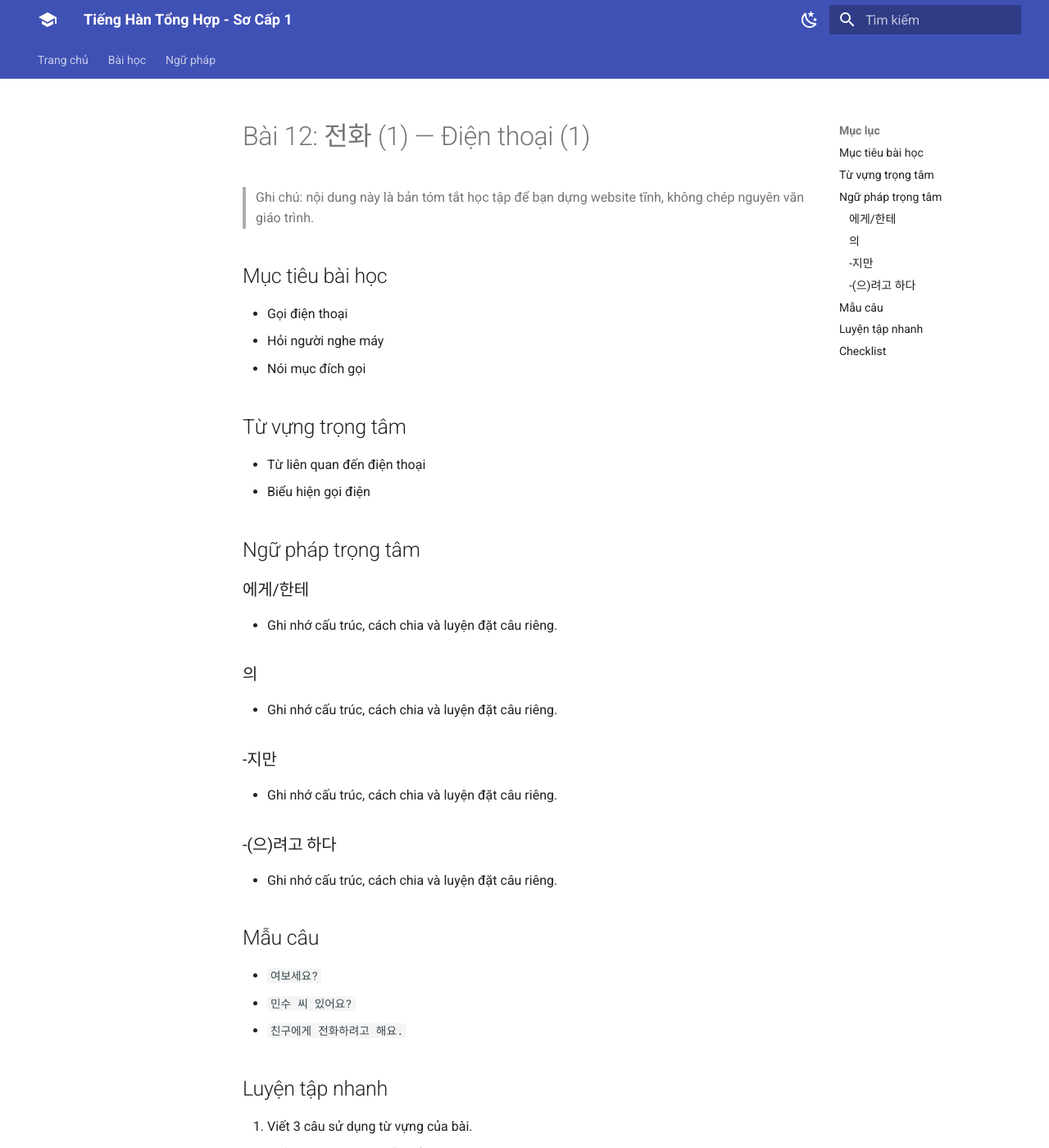
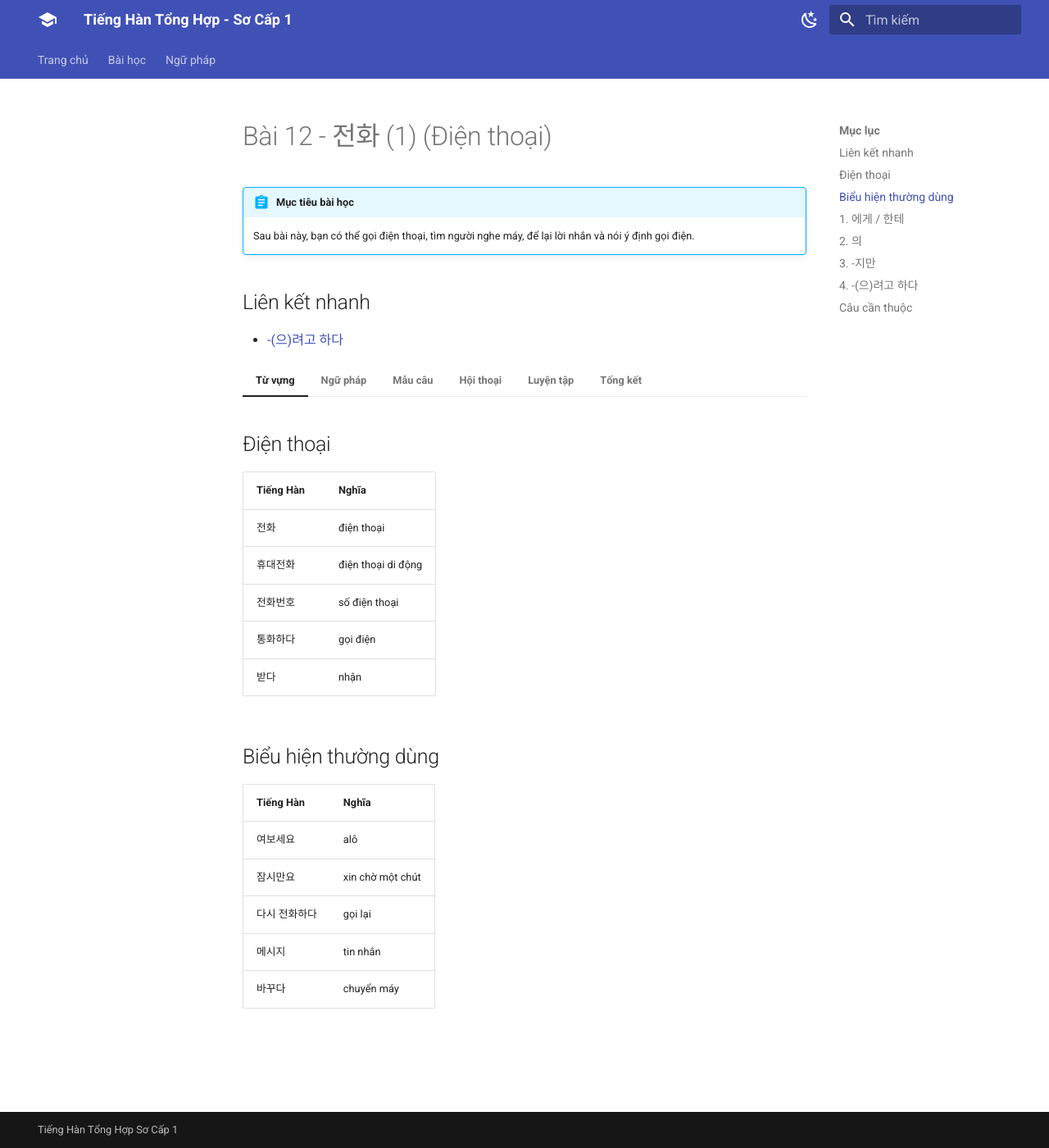
Before and after one commit to toanGa/tienghan-quyen1, an MkDocs documentation site: the page built from docs/lessons/bai-12.md, in a window 1280 px wide and 1400 px high. Shown: the whole window at 82% size. Built offline with MkDocs 1.6.1 and Material for MkDocs 9.7.7, drawn with Linux system fonts in a browser that asks for light colours; some of the changed text lies outside the part shown.

Commit message:
Upgrade lesson 12 to MkDocs format

```diff
--- a/docs/lessons/bai-12.md
+++ b/docs/lessons/bai-12.md
@@ -1,58 +1,124 @@
 ---
-title: "Bài 12: 전화 (1) — Điện thoại (1)"
+title: "Bài 12 - 전화 (1) (Điện thoại)"
 lesson: 12
 korean: "전화 (1)"
-vietnamese: "Điện thoại (1)"
+vietnamese: "Điện thoại"
 ---
 
-# Bài 12: 전화 (1) — Điện thoại (1)
+# Bài 12 - 전화 (1) (Điện thoại)
 
-> Ghi chú: nội dung này là bản tóm tắt học tập để bạn dựng website tĩnh, không chép nguyên văn giáo trình.
+!!! abstract "Mục tiêu bài học"
+    Sau bài này, bạn có thể gọi điện thoại, tìm người nghe máy, để lại lời nhắn và nói ý định gọi điện.
 
-## Mục tiêu bài học
+## Liên kết nhanh
 
-- Gọi điện thoại
-- Hỏi người nghe máy
-- Nói mục đích gọi
+- [-(으)려고 하다](../grammar/euryeogo-hada.md)
 
-## Từ vựng trọng tâm
+=== "Từ vựng"
 
-- Từ liên quan đến điện thoại
-- Biểu hiện gọi điện
+    ## Điện thoại
 
-## Ngữ pháp trọng tâm
+    | Tiếng Hàn | Nghĩa |
+    |---|---|
+    | 전화 | điện thoại |
+    | 휴대전화 | điện thoại di động |
+    | 전화번호 | số điện thoại |
+    | 통화하다 | gọi điện |
+    | 받다 | nhận |
 
-### 에게/한테
+    ## Biểu hiện thường dùng
 
-- Ghi nhớ cấu trúc, cách chia và luyện đặt câu riêng.
+    | Tiếng Hàn | Nghĩa |
+    |---|---|
+    | 여보세요 | alô |
+    | 잠시만요 | xin chờ một chút |
+    | 다시 전화하다 | gọi lại |
+    | 메시지 | tin nhắn |
+    | 바꾸다 | chuyển máy |
 
-### 의
+=== "Ngữ pháp"
 
-- Ghi nhớ cấu trúc, cách chia và luyện đặt câu riêng.
+    ## 1. 에게 / 한테
 
-### -지만
+    Dùng để chỉ đối tượng nhận hành động.
 
-- Ghi nhớ cấu trúc, cách chia và luyện đặt câu riêng.
+    Ví dụ:
 
-### -(으)려고 하다
+    - 친구에게 전화해요.
+    - 동생한테 메시지를 보내요.
 
-- Ghi nhớ cấu trúc, cách chia và luyện đặt câu riêng.
+    ## 2. 의
 
-## Mẫu câu
+    Chỉ sở hữu.
 
-- `여보세요?`
-- `민수 씨 있어요?`
-- `친구에게 전화하려고 해요.`
+    Ví dụ:
 
-## Luyện tập nhanh
+    - 제 전화번호예요.
+    - 친구의 휴대전화예요.
 
-1. Viết 3 câu sử dụng từ vựng của bài.
-2. Viết 2 câu sử dụng mỗi điểm ngữ pháp.
-3. Tự tạo một đoạn hội thoại ngắn 4–6 câu theo chủ đề bài học.
+    ## 3. -지만
 
-## Checklist
+    Diễn tả tương phản.
 
-- [ ] Thuộc từ vựng chính
-- [ ] Hiểu ngữ pháp
-- [ ] Đọc được mẫu câu
-- [ ] Tự nói được ít nhất 5 câu theo chủ đề
+    Ví dụ:
+
+    - 바쁘지만 전화할게요.
+    - 피곤하지만 공부해요.
+
+    ## 4. -(으)려고 하다
+
+    Diễn tả ý định.
+
+    Ví dụ:
+
+    - 친구에게 전화하려고 해요.
+    - 부모님께 연락하려고 해요.
+
+    Xem thêm: [-(으)려고 하다](../grammar/euryeogo-hada.md)
+
+=== "Mẫu câu"
+
+    | Tiếng Hàn | Nghĩa |
+    |---|---|
+    | 여보세요? | Alô? |
+    | 민수 씨 있어요? | Anh Min-su có ở đó không? |
+    | 잠시만요. | Xin chờ một chút. |
+    | 다시 전화할게요. | Tôi sẽ gọi lại. |
+    | 친구에게 전화하려고 해요. | Tôi định gọi điện cho bạn. |
+
+=== "Hội thoại"
+
+    A: 여보세요?
+
+    B: 민수 씨 있어요?
+
+    A: 잠시만요.
+
+    B: 네, 감사합니다.
+
+    A: 지금 없어요.
+
+    B: 그럼 다시 전화할게요.
+
+=== "Luyện tập"
+
+    1. Viết hội thoại gọi điện 6 câu.
+    2. Đặt 5 câu với 에게/한테.
+    3. Đặt 5 câu với -(으)려고 하다.
+
+=== "Tổng kết"
+
+    | Cấu trúc | Nghĩa |
+    |---|---|
+    | 에게/한테 | cho, tới |
+    | 의 | của |
+    | -지만 | nhưng |
+    | -(으)려고 하다 | định làm |
+
+    ## Câu cần thuộc
+
+    1. 여보세요?
+    2. 민수 씨 있어요?
+    3. 잠시만요.
+    4. 다시 전화할게요.
+    5. 친구에게 전화하려고 해요.
```
